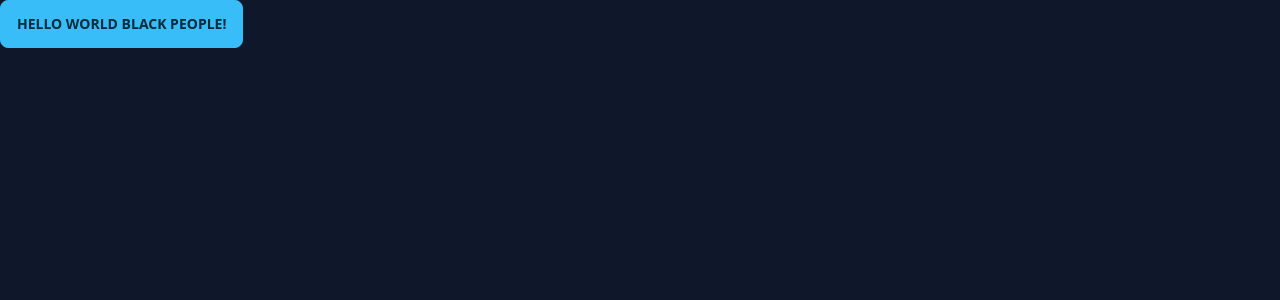
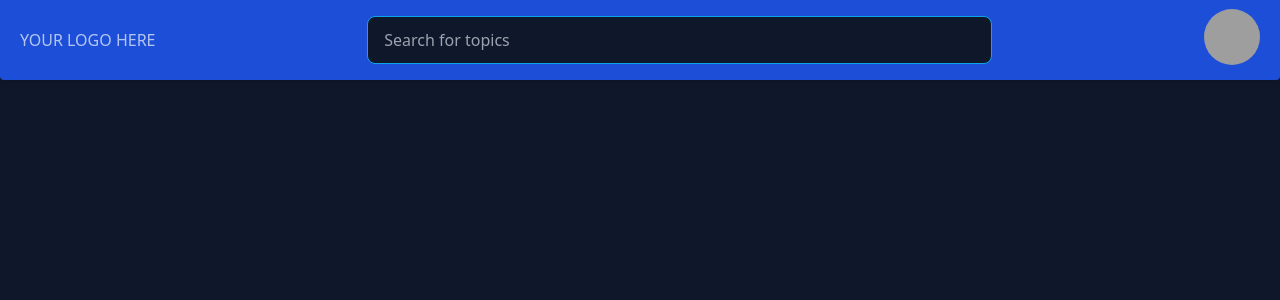
Before and after one commit to serzhan181/reclone, a Next.js app: page / in a window 1280 px wide. Shown: the top 300 px of the page. Built offline with nearby package versions, Linux system fonts and the light colour scheme; grey boxes are pictures that could not be loaded.

Commit message:
added header (beta)

```diff
--- a/next.config.js
+++ b/next.config.js
@@ -3,6 +3,17 @@ const nextConfig = {
   experimental: {
     appDir: true,
   },
-}
 
-module.exports = nextConfig
+  images: {
+    formats: ["image/avif", "image/webp"],
+    remotePatterns: [
+      {
+        protocol: "https",
+        hostname: "external-content.duckduckgo.com",
+        pathname: "/**",
+      },
+    ],
+  },
+};
+
+module.exports = nextConfig;
--- a/src/app/layout.tsx
+++ b/src/app/layout.tsx
@@ -1,3 +1,4 @@
+import { Header } from "@/components/header";
 import "./globals.css";
 
 export const metadata = {
@@ -12,7 +13,12 @@ export default function RootLayout({
 }) {
   return (
     <html lang="en">
-      <body>{children}</body>
+      <body>
+        <Header />
+        <main className="flex justify-center mt-20">
+          <div className="container pt-10">{children}</div>
+        </main>
+      </body>
     </html>
   );
 }
--- a/src/app/page.tsx
+++ b/src/app/page.tsx
@@ -1,7 +1,3 @@
 export default function Home() {
-  return (
-    <div>
-      <button className="btn btn-primary">Hello world black people!</button>
-    </div>
-  );
+  return <div></div>;
 }
--- /dev/null
+++ b/src/components/header.tsx
@@ -0,0 +1,27 @@
+import Image from "next/image";
+
+const SRC =
+  "https://external-content.duckduckgo.com/iu/?u=https%3A%2F%2Fcdn1.iconfinder.com%2Fdata%2Ficons%2Fuser-avatars-2%2F300%2F10-1024.png&f=1&nofb=1&ipt=47d99b48731f06d11b1d84cac677c01b78d5e91947ce73c81bc3be983dfb7210&ipo=images";
+
+export const Header = () => {
+  return (
+    <header className="fixed top-0 flex items-center justify-between w-full h-20 px-5 rounded-b shadow-md bg-primary">
+      {/* Logo */}
+      <div>YOUR LOGO HERE</div>
+      <div className="w-[625px]">
+        <input
+          type="text"
+          placeholder="Search for topics"
+          className="w-full input input-info"
+        />
+      </div>
+      <div>
+        <button className="avatar">
+          <div className="relative rounded-full w-14">
+            <Image alt="user" src={SRC} fill />
+          </div>
+        </button>
+      </div>
+    </header>
+  );
+};
```
